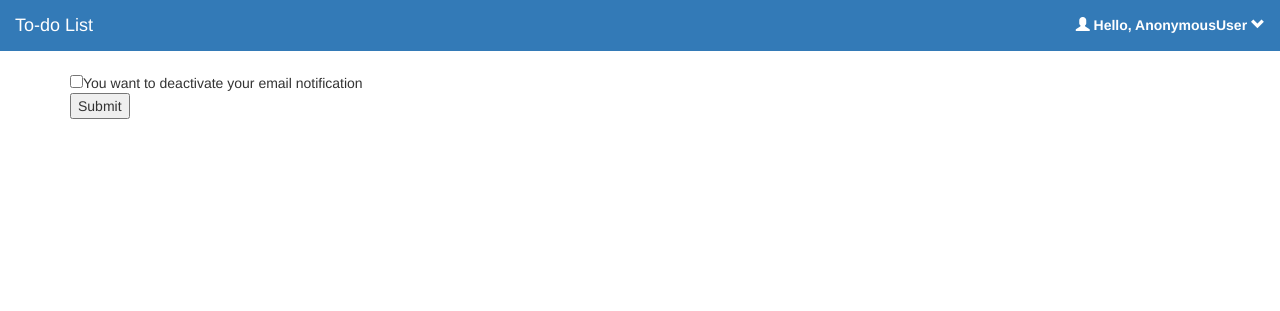
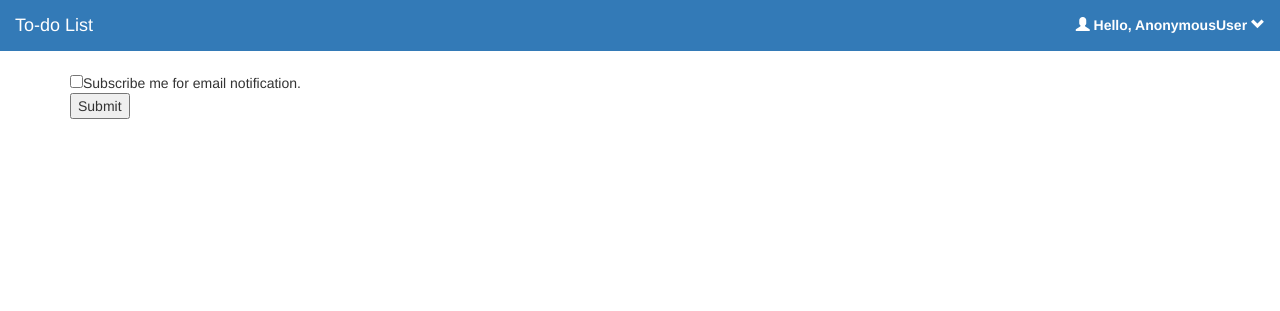
Before and after one commit to kumarisneha/todo_app, a Django app: page /notification_setting/ in a window 1280 px wide. Shown: the top 311 px of the page. Run offline with Django 3.2, Linux system fonts and the light colour scheme; parts of the project's set-up code (start-up, migrations or seed data) failed here and were passed over; some libraries are stand-ins or nearby versions.

Commit message:
added email_notification file

```diff
--- a/templates/email_notification.html
+++ b/templates/email_notification.html
@@ -6,7 +6,7 @@
           <form class="form-horizontal" action="/notification_setting/" method="post">{% csrf_token %}
 
               <div class="controls">
-                <input type="checkbox" name="check_mail" value="1">You want to deactivate your email notification
+                <input type="checkbox" name="check_mail" {% if email_active %} checked="checked" {% endif %} value="1">Subscribe me for email notification.
 
               </div>
         <input type="submit" value="Submit">
```
